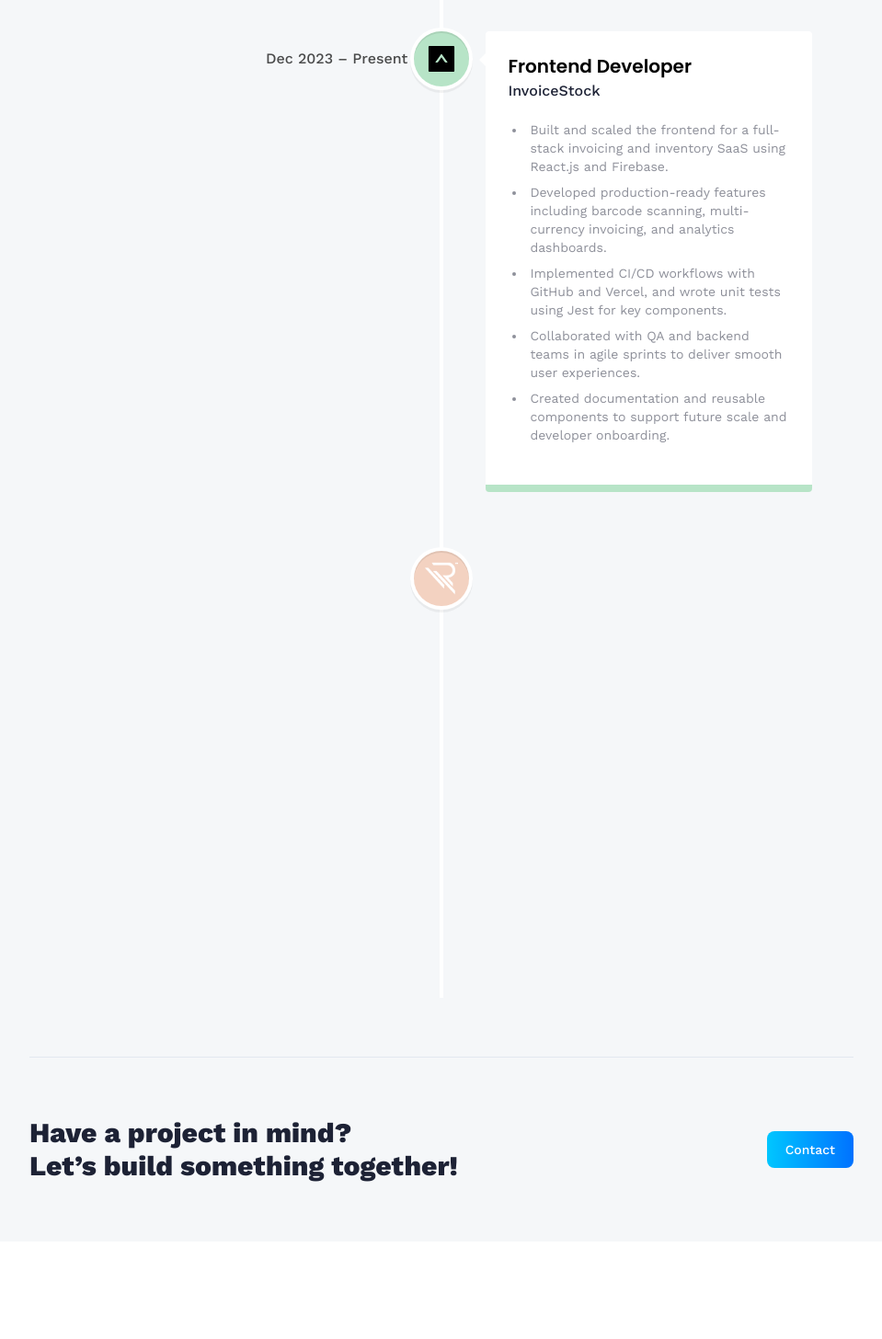
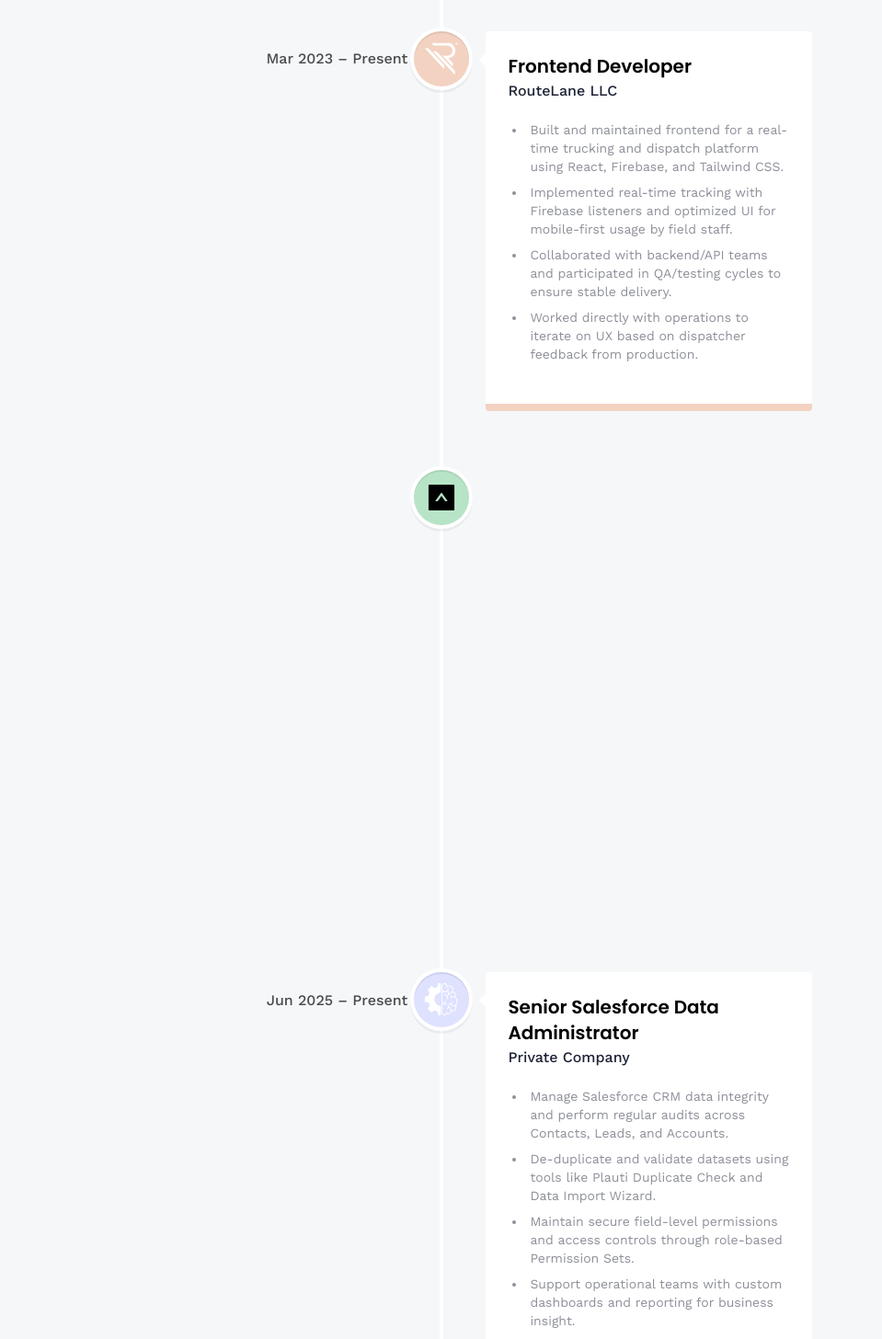
Before and after one commit to LaeeqtheDev/3d-Portfolio, a React (Vite) app: page /about in a window 1280 px wide. Shown: the part 1620-3076 px from the top of the page at 92% size, without its empty margins (160-1119 px from the left). Before the commit the page ends 2970 px from the top, so only its background shows below. Built offline with nearby package versions, Linux system fonts and the light colour scheme; no server answers; the HTML template or start-up script is replaced by a standard one.

Commit message:
Update index.js

```diff
--- a/src/constants/index.js
+++ b/src/constants/index.js
@@ -72,40 +72,54 @@
     company_name: "Upwork",
     icon: upwork,
     iconBg: "#a8dadc",
-    date: "Jan 2021 – Mar 2023",
+    date: "Jan 2021 – Present",
     points: [
-      "Delivered 10+ production-grade web apps for clients across logistics, fintech, and e-commerce domains.",
-      "Scoped, built, and deployed fullstack apps using React.js, Next.js, Node.js, Firebase, and MongoDB.",
-      "Implemented features like Stripe payments, dashboards, protected media, and RBAC authentication.",
-      "Collaborated with clients via Upwork chat, email, and Trello; delivered clean, handoff-ready codebases.",
-      "Maintained 90%+ client satisfaction by meeting timelines and providing consistent post-launch support.",
-    ],
-  },
-  {
-    title: "Frontend Developer",
-    company_name: "InvoiceStock",
-    icon: techsolutions,
-    iconBg: "#b7e4c7",
-    date: "Dec 2023 – Present",
-    points: [
-      "Built and scaled the frontend for a full-stack invoicing and inventory SaaS using React.js and Firebase.",
-      "Developed production-ready features including barcode scanning, multi-currency invoicing, and analytics dashboards.",
-      "Implemented CI/CD workflows with GitHub and Vercel, and wrote unit tests using Jest for key components.",
-      "Collaborated with QA and backend teams in agile sprints to deliver smooth user experiences.",
-      "Created documentation and reusable components to support future scale and developer onboarding.",
+      "Delivered 5+ production-grade web apps for clients across logistics, fintech, and e-commerce domains.",
+      "Scoped, built, and deployed full-stack apps using React.js, Next.js, Node.js, Firebase, and MongoDB.",
+      "Integrated Stripe payments, protected media, dashboards, and RBAC authentication.",
+      "Collaborated with clients via Upwork chat, email, and Trello; delivered handoff-ready codebases with docs.",
+      "Maintained 90%+ client satisfaction across all engagements through consistent delivery and communication.",
     ],
   },
   {
     title: "Frontend Developer",
     company_name: "RouteLane LLC",
-    icon: rex,
+    icon: rex, // your routeLane icon here
     iconBg: "#f3d2c1",
-    date: "Mar 2023 – Dec 2023",
+    date: "Mar 2023 – Present",
     points: [
-      "Developed and maintained frontend features for a real-time trucking dispatch platform using React and Firebase.",
-      "Optimized UI for field usability, implemented real-time tracking with Firebase listeners, and improved mobile responsiveness.",
-      "Collaborated with backend and operations teams to integrate APIs and resolve user-reported issues.",
-      "Participated in sprint planning, QA testing, and component reusability improvements across the platform.",
+      "Built and maintained frontend for a real-time trucking and dispatch platform using React, Firebase, and Tailwind CSS.",
+      "Implemented real-time tracking with Firebase listeners and optimized UI for mobile-first usage by field staff.",
+      "Collaborated with backend/API teams and participated in QA/testing cycles to ensure stable delivery.",
+      "Worked directly with operations to iterate on UX based on dispatcher feedback from production.",
+    ],
+  },
+  {
+    title: "Project Lead Developer",
+    company_name: "InvoiceStock",
+    icon: techsolutions, // your InvoiceStock icon here
+    iconBg: "#b7e4c7",
+    date: "Dec 2023 – Present",
+    points: [
+      "Led frontend development for a full-stack invoicing and inventory SaaS using React, Next.js, Firebase, and Vercel.",
+      "Shipped multi-currency invoicing, barcode scanning, inventory tracking, and role-based access control.",
+      "Integrated CI/CD workflows with GitHub + Vercel for auto-deployments and staging previews.",
+      "Wrote unit tests using Jest to ensure stable feature releases and regression safety.",
+      "Contributed product documentation and component architecture for scale and dev onboarding.",
+    ],
+  },
+  {
+    title: "Senior Salesforce Data Administrator",
+    company_name: "Private Company",
+    icon: summiz, // add relevant icon here
+    iconBg: "#dee2ff",
+    date: "Jun 2025 – Present",
+    points: [
+      "Manage Salesforce CRM data integrity and perform regular audits across Contacts, Leads, and Accounts.",
+      "De-duplicate and validate datasets using tools like Plauti Duplicate Check and Data Import Wizard.",
+      "Maintain secure field-level permissions and access controls through role-based Permission Sets.",
+      "Support operational teams with custom dashboards and reporting for business insight.",
+      "Collaborate cross-functionally to optimize CRM automation pipelines and data flows (in progress).",
     ],
   },
 ];
```
